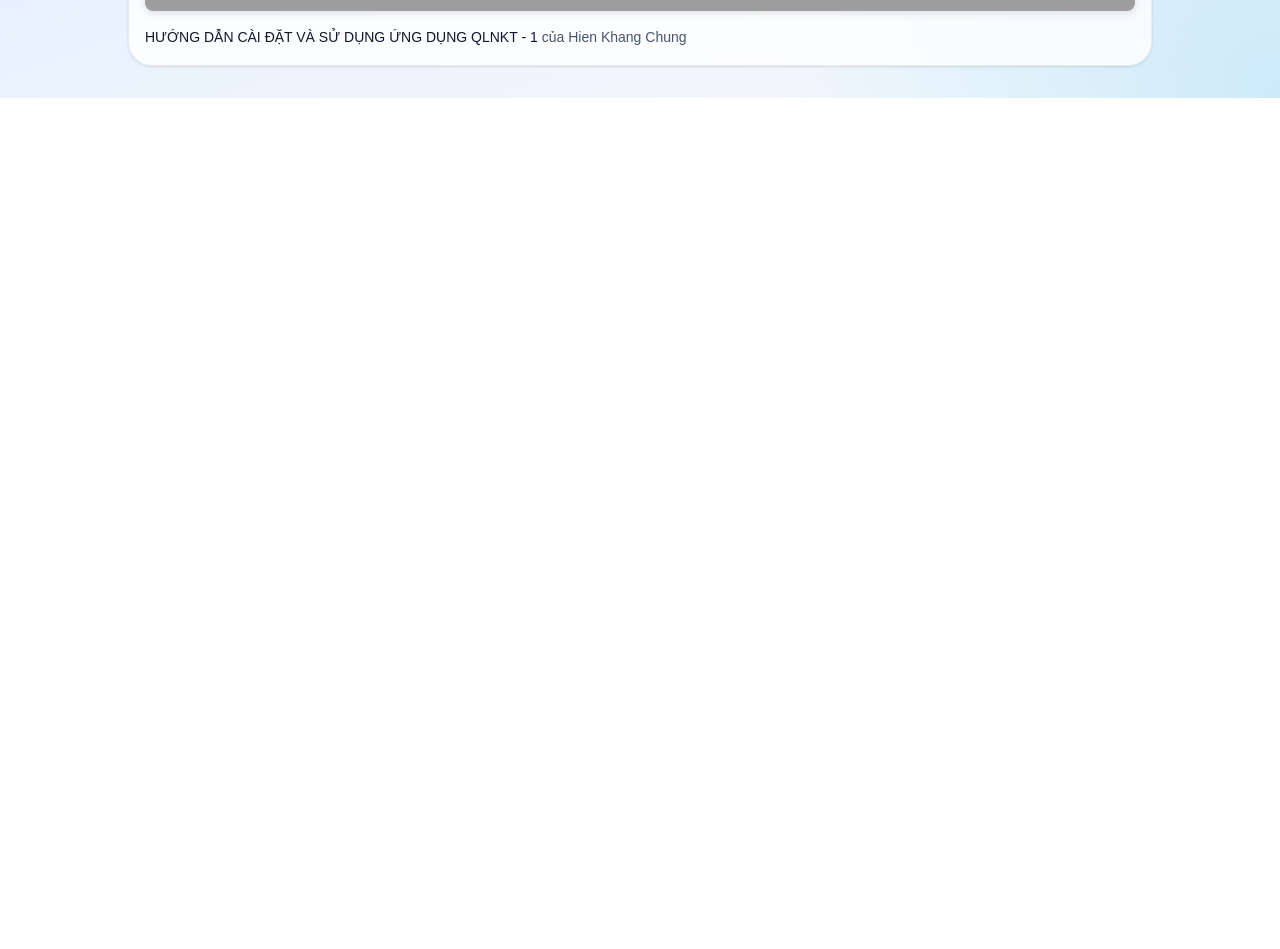
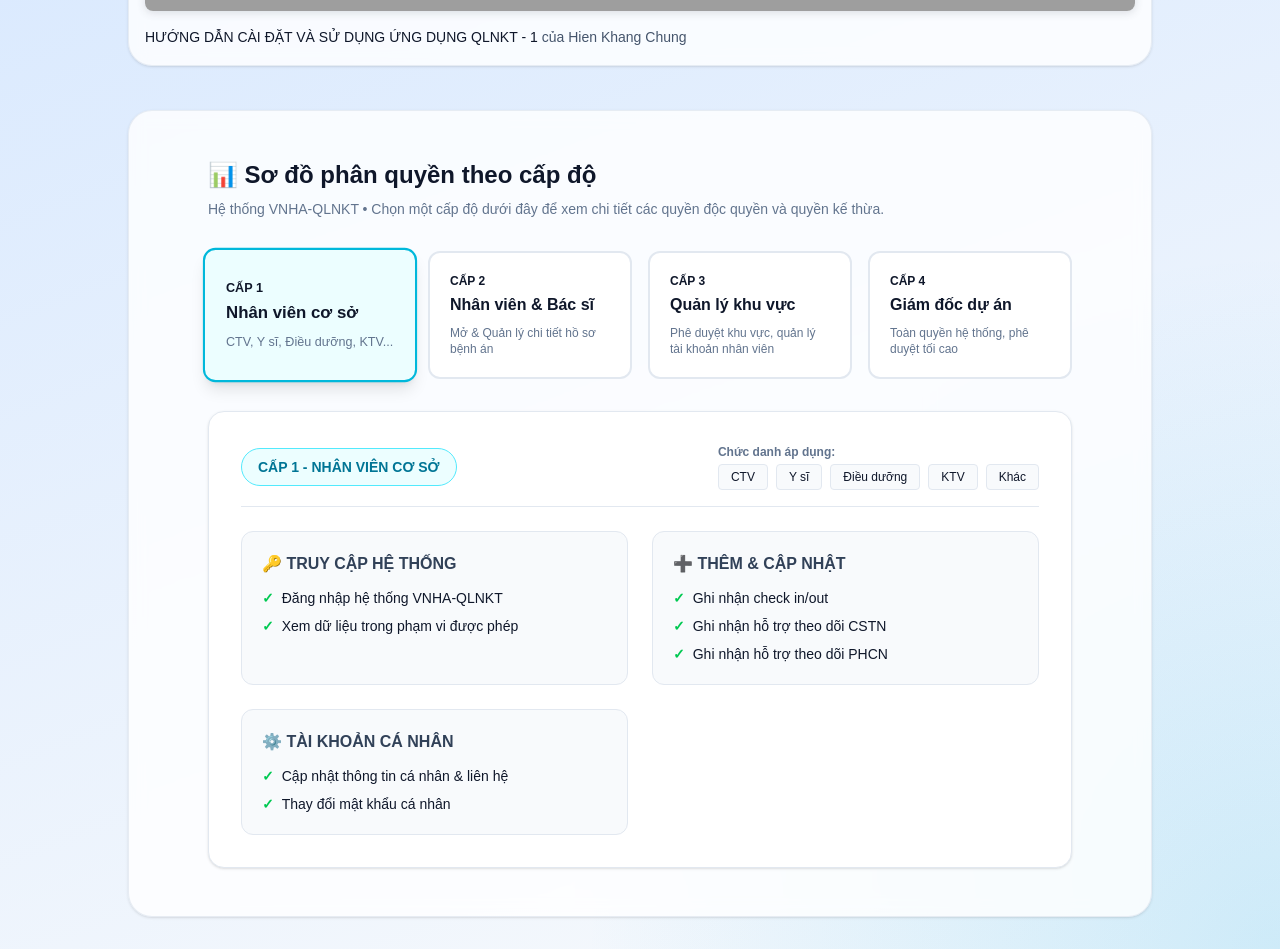
Before and after one commit to KayceChung/VNAH-CTV, a Next.js app: page /huong-dan-su-dung in a window 1280 px wide. Shown: the part 1180-2129 px from the top of the page. Before the commit the page ends 1278 px from the top, so only its background shows below. Built offline with nearby package versions, Linux system fonts and the light colour scheme; grey boxes are pictures that could not be loaded.

Commit message:
Tích hợp sơ đồ phân quyền dạng tab vào trang hướng dẫn sử dụng (PermissionDiagram)

```diff
--- a/app/huong-dan-su-dung/page.tsx
+++ b/app/huong-dan-su-dung/page.tsx
@@ -1,4 +1,7 @@
+
 import Link from "next/link";
+import dynamic from "next/dynamic";
+const PermissionDiagram = dynamic(() => import("@/components/PermissionDiagram"), { ssr: false });
 
 export default function UsageGuidePage() {
   return (
@@ -68,6 +71,11 @@ export default function UsageGuidePage() {
           </a>
           <span className="ml-1 text-sm text-slate-600">của Hien Khang Chung</span>
         </section>
+
+        {/* Sơ đồ phân quyền theo cấp độ */}
+        <section className="page-fade rounded-3xl border border-slate-200/80 bg-white/80 p-3 shadow-sm backdrop-blur sm:p-4 mt-6">
+          <PermissionDiagram />
+        </section>
       </div>
     </main>
   );
--- /dev/null
+++ b/components/PermissionDiagram.tsx
@@ -0,0 +1,201 @@
+import React, { useState } from 'react';
+
+const LEVELS = [
+  {
+    level: 1,
+    title: 'Nhân viên cơ sở',
+    subtitle: 'CTV, Y sĩ, Điều dưỡng, KTV...',
+    badge: 'CẤP 1 - NHÂN VIÊN CƠ SỞ',
+    positions: ['CTV', 'Y sĩ', 'Điều dưỡng', 'KTV', 'Khác'],
+    permissions: [
+      {
+        group: '🔑 TRUY CẬP HỆ THỐNG',
+        items: [
+          'Đăng nhập hệ thống VNHA-QLNKT',
+          'Xem dữ liệu trong phạm vi được phép',
+        ],
+      },
+      {
+        group: '➕ THÊM & CẬP NHẬT',
+        items: [
+          'Ghi nhận check in/out',
+          'Ghi nhận hỗ trợ theo dõi CSTN',
+          'Ghi nhận hỗ trợ theo dõi PHCN',
+        ],
+      },
+      {
+        group: '⚙️ TÀI KHOẢN CÁ NHÂN',
+        items: [
+          'Cập nhật thông tin cá nhân & liên hệ',
+          'Thay đổi mật khẩu cá nhân',
+        ],
+      },
+    ],
+  },
+  {
+    level: 2,
+    title: 'Nhân viên & Bác sĩ',
+    subtitle: 'Mở & Quản lý chi tiết hồ sơ bệnh án',
+    badge: 'CẤP 2 - NHÂN VIÊN & BÁC SĨ',
+    positions: ['Nhân viên VNAH', 'Bác sĩ'],
+    permissions: [
+      {
+        group: '📋 QUYỀN ĐỘC QUYỀN: THÊM & CẬP NHẬT HỒ SƠ CHI TIẾT (CSTN & PHCN)',
+        items: [
+          'Mở hồ sơ CSTN cho NKT',
+          'Ghi nhận biểu mẫu KLS, VietPOST',
+          'Ghi nhận biểu tái khám, theo dõi',
+          'Ghi nhận biểu kiểm tra đánh giá',
+          'Ghi nhận biểu mẫu kết thúc quản lý CSTN',
+          'Chuyển tiếp hồ sơ & Ghi nhận hỗ trợ dụng cụ',
+          'Mở hồ sơ PHCN cho NKT',
+          'Ghi nhận biểu mẫu KLS (PHCN)',
+          'Ghi nhận biểu mẫu WHODAS (Người lớn / Trẻ em)',
+          'Ghi nhận biểu tái khám & theo dõi (PHCN)',
+          'Ghi nhận biểu mẫu kết thúc quản lý PHCN',
+        ],
+      },
+    ],
+    inherit: {
+      from: 'CẤP 1',
+      items: [
+        'Truy cập VNHA-QLNKT',
+        'Ghi nhận Check in/out',
+        'Ghi nhận theo dõi cơ bản',
+        'Quản lý thông tin cá nhân',
+      ],
+    },
+  },
+  {
+    level: 3,
+    title: 'Quản lý khu vực',
+    subtitle: 'Phê duyệt khu vực, quản lý tài khoản nhân viên',
+    badge: 'CẤP 3 - QUẢN LÝ KHU VỰC',
+    positions: ['Quản lý khu vực'],
+    permissions: [
+      {
+        group: '🔐 THÊM, CẬP NHẬT & XÓA KHU VỰC',
+        items: [
+          'Phê duyệt dụng cụ cấp khu vực',
+          'Xem toàn bộ bệnh nhân & giấy tờ trong phạm vi quản lý',
+          'Xóa dữ liệu (Trong phạm vi khu vực được phân công)',
+          'Quản lý & cấp tài khoản cho nhân viên cấp dưới trong khu vực',
+        ],
+      },
+    ],
+    inherit: {
+      from: 'CẤP 1 & CẤP 2',
+      items: [
+        'Mở hồ sơ CSTN/PHCN',
+        'Lên biểu mẫu KLS, WHODAS, VietPOST',
+        'Chuyển tiếp hồ sơ',
+        'Ghi nhận check in/out cơ sở',
+      ],
+    },
+  },
+  {
+    level: 4,
+    title: 'Giám đốc dự án',
+    subtitle: 'Toàn quyền hệ thống, phê duyệt tối cao',
+    badge: 'CẤP 4 - GIÁM ĐỐC DỰ ÁN (TỐI CAO)',
+    positions: ['Giám đốc dự án'],
+    permissions: [
+      {
+        group: '⭐ QUẢN TRỊ TOÀN HỆ THỐNG',
+        items: [
+          'Phê duyệt dụng cụ cấp Giám đốc',
+          'Phê duyệt hồ sơ kết thúc & Quyết định đóng ca',
+          'Xem toàn bộ dữ liệu bệnh nhân & giấy tờ trên toàn hệ thống',
+          'Xuất báo cáo tổng hợp toàn hệ thống',
+        ],
+      },
+      {
+        group: '🛠️ KIỂM SOÁT TẤC CẢ TÀI KHOẢN & DỮ LIỆU',
+        items: [
+          'Xóa hoặc Khôi phục dữ liệu đã xóa',
+          'Quản lý và cấp quyền tài khoản cho tất cả nhân sự (bao gồm QLKV)',
+        ],
+      },
+    ],
+    inherit: {
+      from: 'CẤP 1 + 2 + 3',
+      items: [
+        'Bao gồm đầy đủ các quyền thao tác cơ sở, quyền chuyên môn của Bác sĩ và quyền kiểm soát của Quản lý khu vực.',
+      ],
+    },
+  },
+];
+
+const badgeColors = [
+  'bg-cyan-50 text-cyan-700 border-cyan-300',
+  'bg-green-50 text-green-700 border-green-300',
+  'bg-yellow-50 text-yellow-700 border-yellow-300',
+  'bg-red-50 text-red-700 border-red-300',
+];
+
+const PermissionDiagram: React.FC = () => {
+  const [active, setActive] = useState(0);
+
+  return (
+    <div className="py-8 px-4 max-w-4xl mx-auto">
+      <h1 className="text-2xl font-bold flex items-center gap-2 mb-2">📊 Sơ đồ phân quyền theo cấp độ</h1>
+      <div className="text-sm text-slate-500 mb-8">Hệ thống VNHA-QLNKT • Chọn một cấp độ dưới đây để xem chi tiết các quyền độc quyền và quyền kế thừa.</div>
+      <div className="grid grid-cols-1 sm:grid-cols-2 md:grid-cols-4 gap-4 mb-8">
+        {LEVELS.map((lv, idx) => (
+          <button
+            key={lv.level}
+            className={`rounded-xl border-2 p-5 text-left transition-all duration-200 ${active === idx ? 'shadow-lg scale-105 border-cyan-500 bg-cyan-50' : 'border-slate-200 bg-white hover:-translate-y-1 hover:shadow'} `}
+            onClick={() => setActive(idx)}
+          >
+            <div className="uppercase font-bold text-xs mb-1">CẤP {lv.level}</div>
+            <div className="font-semibold text-base mb-2">{lv.title}</div>
+            <div className="text-xs text-slate-500">{lv.subtitle}</div>
+          </button>
+        ))}
+      </div>
+      <div>
+        {LEVELS.map((lv, idx) => (
+          <div key={lv.level} className={active === idx ? 'block animate-fadeIn' : 'hidden'}>
+            <div className="bg-white rounded-2xl border border-slate-200 p-8 shadow">
+              <div className="flex flex-col md:flex-row md:items-center md:justify-between gap-4 mb-6 pb-4 border-b border-slate-200">
+                <span className={`font-bold text-sm px-4 py-2 rounded-full border ${badgeColors[idx]}`}>{lv.badge}</span>
+                <div>
+                  <div className="text-xs font-semibold text-slate-500">Chức danh áp dụng:</div>
+                  <div className="flex gap-2 flex-wrap mt-1">
+                    {lv.positions.map((p) => (
+                      <span key={p} className="bg-slate-50 border border-slate-200 rounded px-3 py-1 text-xs font-medium">{p}</span>
+                    ))}
+                  </div>
+                </div>
+              </div>
+              <div className="grid md:grid-cols-2 gap-6 mt-2">
+                {lv.permissions.map((group, i) => (
+                  <div key={i} className="bg-slate-50 border border-slate-200 rounded-xl p-5">
+                    <div className="font-semibold text-slate-700 mb-3 flex items-center gap-2">{group.group}</div>
+                    <ul className="list-none space-y-2">
+                      {group.items.map((item, j) => (
+                        <li key={j} className="text-sm flex items-start gap-2"><span className="text-green-500 font-bold">✓</span> <span>{item}</span></li>
+                      ))}
+                    </ul>
+                  </div>
+                ))}
+              </div>
+              {lv.inherit && (
+                <div className="mt-8 p-5 rounded-xl bg-slate-50 border-l-4 border-slate-400">
+                  <div className="font-semibold text-slate-700 mb-2 flex items-center gap-2">🔄 Quyền kế thừa từ {lv.inherit.from}:</div>
+                  <div className="flex flex-wrap gap-2 opacity-80">
+                    {lv.inherit.items.map((item, i) => (
+                      <span key={i} className="bg-white border border-slate-200 rounded px-3 py-1 text-xs font-medium">{item}</span>
+                    ))}
+                  </div>
+                </div>
+              )}
+            </div>
+          </div>
+        ))}
+      </div>
+    </div>
+  );
+};
+
+export default PermissionDiagram;
```
